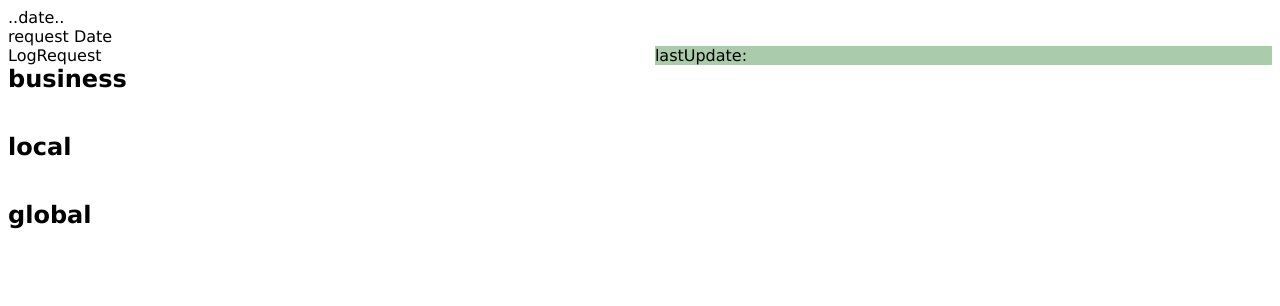
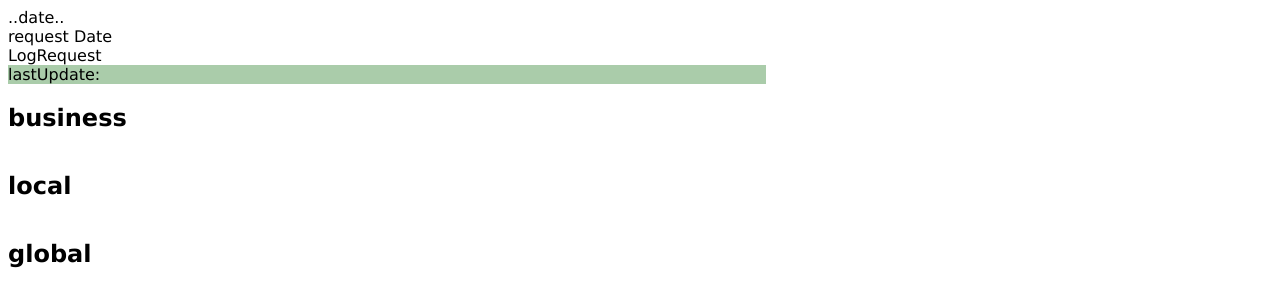
Before and after one commit to wolfhesse/ase-whbase, a website: page static.html in a window 1280 px wide. Drawn offline with nearby package versions, Linux system fonts and the light colour scheme; no server answers.

Commit message:
v 0.18.3 sprint sprint

```diff
--- a/package.json
+++ b/package.json
@@ -1,6 +1,6 @@
 {
   "name": "ase-whbase",
-  "version": "0.18.2",
+  "version": "0.18.3",
   "description": "jetzt mit repos",
   "keywords": "testing",
   "homepage": "http://twitter.com/wolfhesse",
--- a/stylesheets/index.css
+++ b/stylesheets/index.css
@@ -48,10 +48,10 @@ Then just use the mixin as follows:
     clear: both; }
 
 .element {
-    float: left;
+    /*float: left;*/
   display: block;
   margin-right: 2.35765%;
-    width: 48.82117%;
+    width: 60%;
   overflow: visible;
     overflow-wrap: break-word;
 }
```
Also changed, not shown: .x-todo.md, 2 other files.
